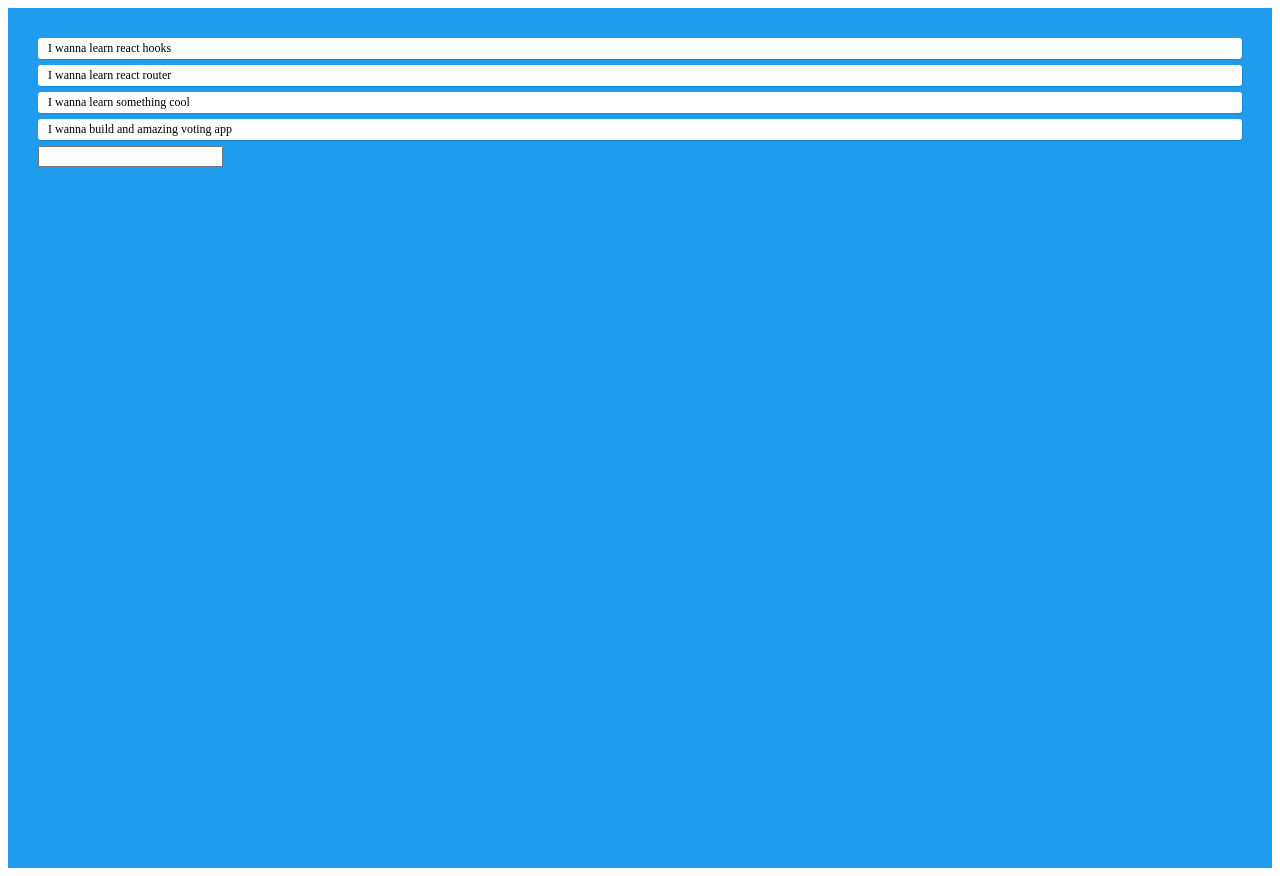
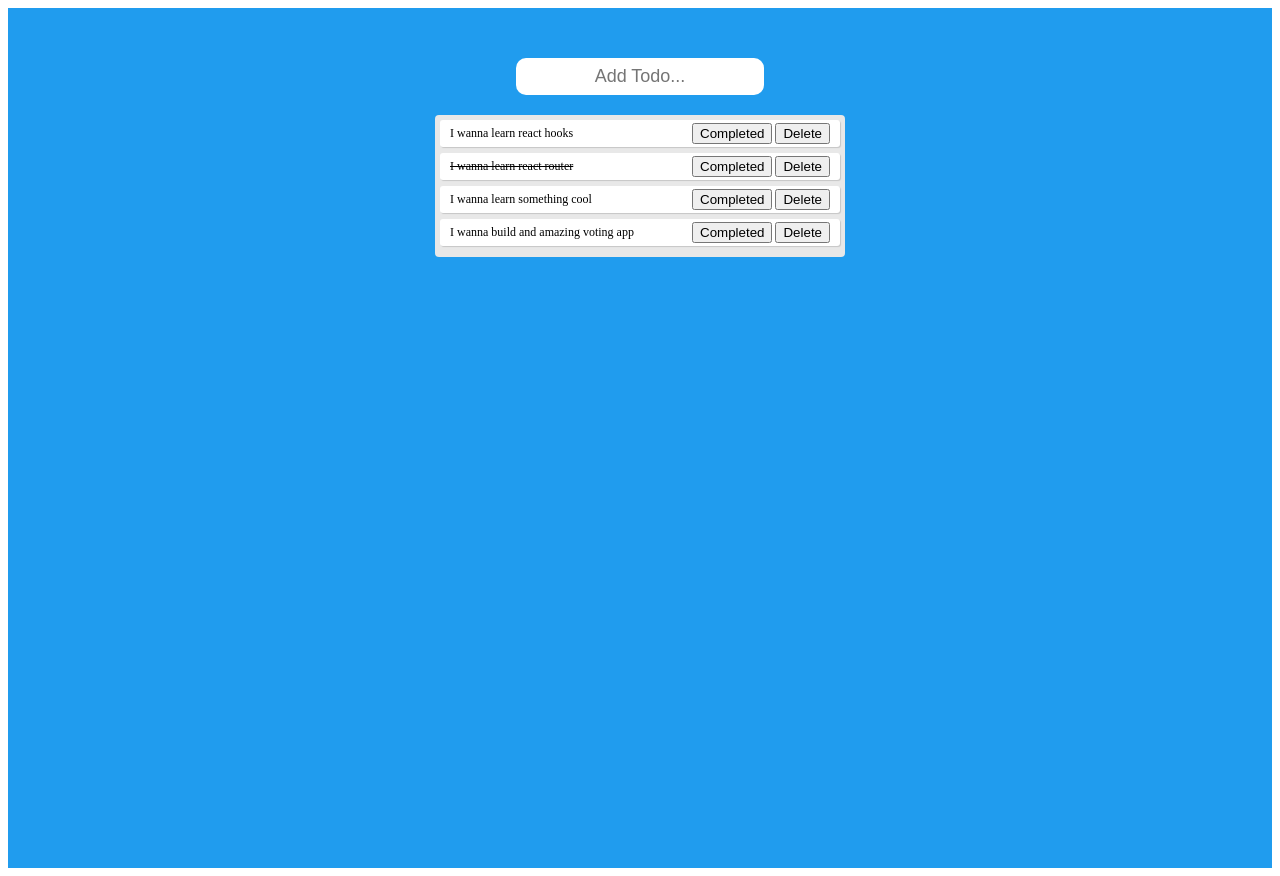
Before and after one commit to Sulaymon333/react-mastery, a React (Create React App) app: page / in a window 1280 px wide. Built offline with nearby package versions, Linux system fonts and the light colour scheme.

Commit message:
completed, delete functionalities done

```diff
--- a/src/App.css
+++ b/src/App.css
@@ -9,6 +9,7 @@
     border-radius: 4px;
     padding: 5px;
     max-width: 400px;
+    margin: auto;
 }
 
 .todo {
@@ -22,3 +23,16 @@
     align-items: center;
     justify-content: space-between;
 }
+.form {
+    margin: 20px auto;
+    text-align: center;
+}
+
+.form input {
+    font-size: 18px;
+    padding: 8px;
+    border-radius: 10px;
+    border: 0;
+    outline: none;
+    text-align: center;
+}
--- a/src/App.js
+++ b/src/App.js
@@ -1,8 +1,16 @@
 import React, { useState } from 'react';
 import './App.css';
 
-const Todo = ({ todo, index }) => {
-    return <div className="todo">{todo.text}</div>;
+const Todo = ({ todo, index, completeTodo, deleteTodo }) => {
+    return (
+        <div className="todo">
+            <span style={{ 'text-decoration': todo.isComplete ? 'line-through' : '' }}>{todo.text}</span>
+            <div>
+                <button onClick={() => completeTodo(index)}>Completed</button>{' '}
+                <button onClick={() => deleteTodo(index)}>Delete</button>
+            </div>
+        </div>
+    );
 };
 
 const TodoForm = ({ addTodo }) => {
@@ -17,8 +25,8 @@ const TodoForm = ({ addTodo }) => {
     };
 
     return (
-        <form onSubmit={handleSubmit}>
-            <input type="text" className="input" value={value} onChange={handleChange} />
+        <form onSubmit={handleSubmit} className="form">
+            <input type="text" className="input" value={value} placeholder="Add Todo..." onChange={handleChange} />
         </form>
     );
 };
@@ -47,12 +55,25 @@ function App() {
         setTodos(newTodos);
     };
 
+    const completeTodo = index => {
+        const newTodos = [...todos];
+        newTodos[index].isComplete = true;
+        setTodos(newTodos);
+    };
+    const deleteTodo = index => {
+        const newTodos = [...todos];
+        newTodos.splice(index, 1);
+        setTodos(newTodos);
+    };
+
     return (
         <div className="app">
-            {todos.map((todo, index) => (
-                <Todo key={index} index={index} todo={todo} />
-            ))}
             <TodoForm addTodo={addTodo} />
+            <div className="todo-list">
+                {todos.map((todo, index) => (
+                    <Todo key={index} index={index} todo={todo} completeTodo={completeTodo} deleteTodo={deleteTodo} />
+                ))}
+            </div>
         </div>
     );
 }
```
Also changed, not shown: 1 other file (tests, documents, lock files or other folders).
